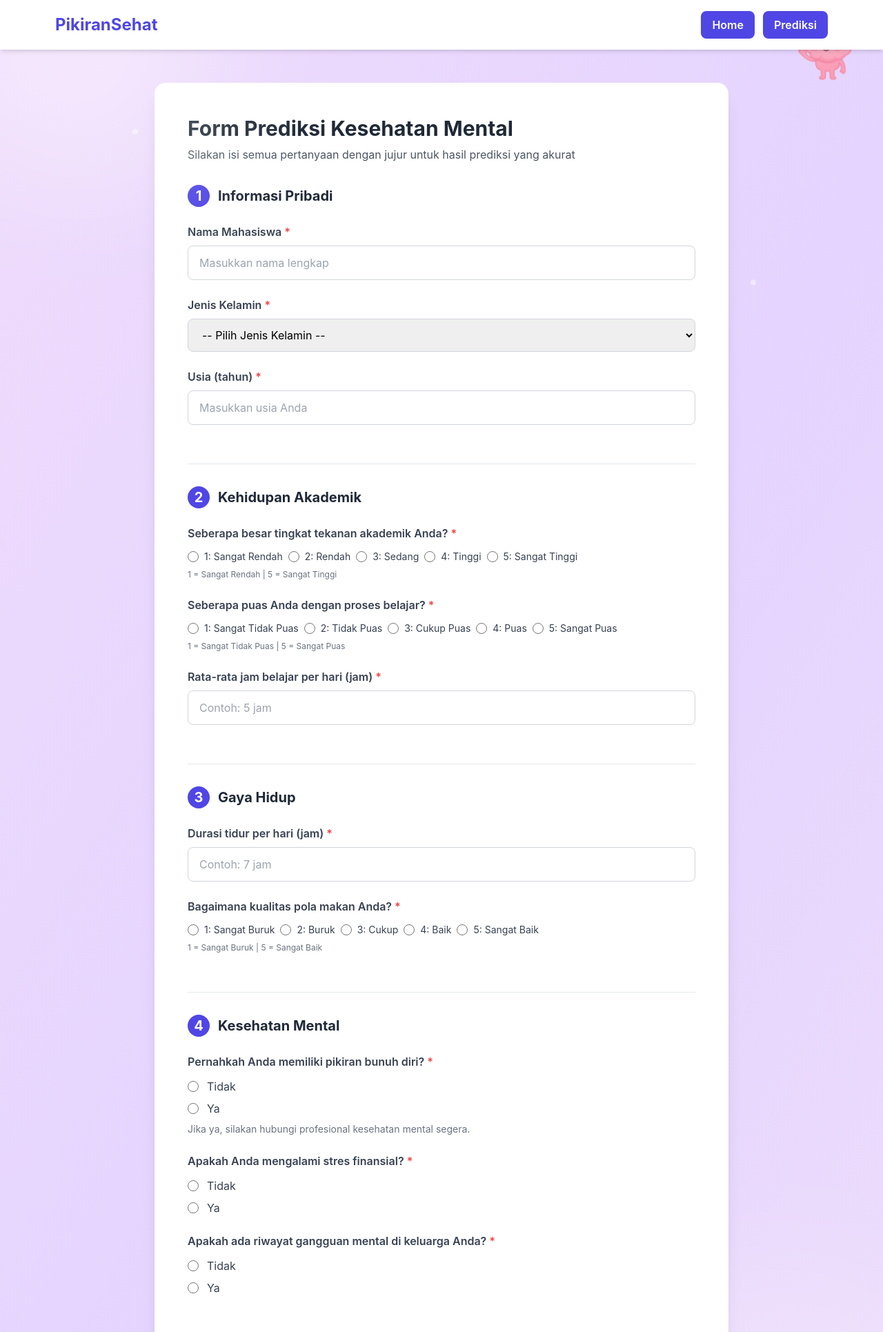
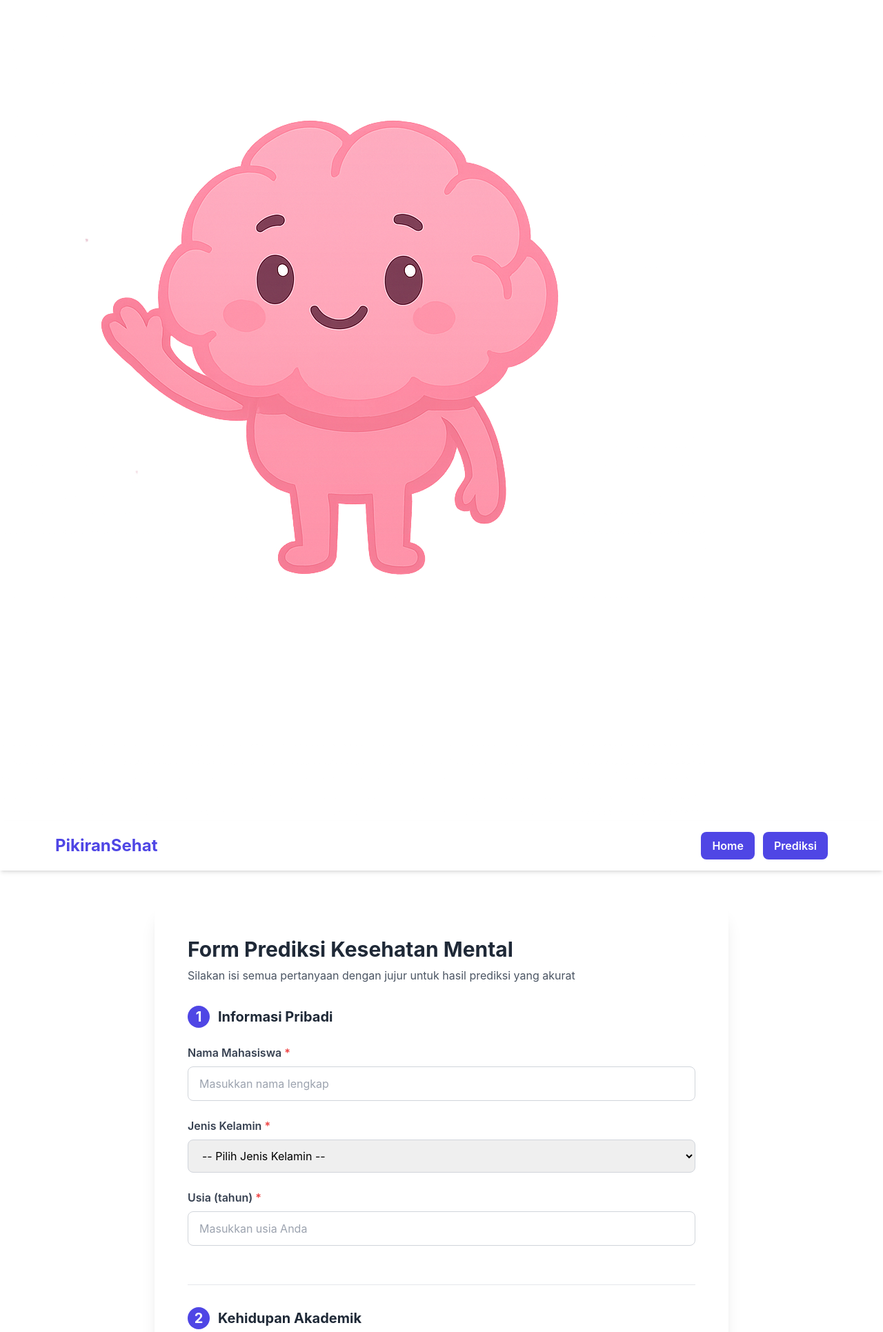
Before and after one commit to Rayency/PikiranSehat, a Flask app: page /predict in a window 1280 px wide; the page is wider, and only the part inside the window is pictured. Shown: the top 1931 px of that part at 69% size. Run offline with Flask 3, Linux system fonts and the light colour scheme; parts of the project's set-up code (start-up, migrations or seed data) failed here and were passed over; some libraries are stand-ins or nearby versions.

Commit message:
Update style.css

```diff
--- a/static/style.css
+++ b/static/style.css
@@ -268,144 +213,6 @@ button:active {
     animation: slowFloat 6s ease-in-out infinite;
 }
 
-/* Soft particles */
-.particle {
-    position: absolute;
-    width: 8px;
-    height: 8px;
-    background: white;
-    opacity: 0.45;
-    border-radius: 50%;
-    animation: particleSoft 8s ease-in-out infinite;
-}
-@keyframes particleSoft {
-    0% { transform: translateY(0) scale(1); opacity: 0.2; }
-    50% { transform: translateY(-40px) scale(1.3); opacity: 0.5; }
-    100% { transform: translateY(0) scale(1); opacity: 0.2; }
-}
-
-/* =========================================
-   SUPER AESTHETIC PREDICT BACKGROUND
-   ========================================= */
-
-.predict-background {
-    min-height: 100vh;
-    background: linear-gradient(
-        120deg,
-        #f8d7ff,
-        #ffe5f7,
-        #e4d4ff,
-        #ffecf2
-    );
-    background-size: 400% 400%;
-    animation: moveGradient 12s ease infinite;
-    position: relative;
-    overflow: hidden;
-}
-
-/* Animated gradient */
-@keyframes moveGradient {
-    0% { background-position: 0% 50%; }
-    50% { background-position: 100% 50%; }
-    100% { background-position: 0% 50%; }
-}
-
-/* Soft blur shapes */
-.predict-background::before {
-    content: "";
-    position: absolute;
-    top: -140px;
-    left: -100px;
-    width: 420px;
-    height: 420px;
-    background: #ffffff60;
-    filter: blur(100px);
-    border-radius: 50%;
-}
-
-.predict-background::after {
-    content: "";
-    position: absolute;
-    bottom: -150px;
-    right: -100px;
-    width: 500px;
-    height: 500px;
-    background: #ffffff50;
-    filter: blur(130px);
-    border-radius: 50%;
-}
-
-/* Floating particles */
-.predict-particle {
-    position: absolute;
-    width: 8px;
-    height: 8px;
-    background: white;
-    opacity: 0.45;
-    border-radius: 50%;
-    animation: particleFloat 10s ease-in-out infinite;
-}
-@keyframes particleFloat {
-    0% { transform: translateY(0); }
-    50% { transform: translateY(-45px); }
-    100% { transform: translateY(0); }
-}
-
-/* Floating mascot */
-.floating-mascot {
-    position: absolute;
-    top: 20px;
-    right: 20px;
-    width: 120px;
-    opacity: 0.85;
-    animation: mascotFloat 6s ease-in-out infinite;
-}
-@keyframes mascotFloat {
-    0% { transform: translateY(0); }
-    50% { transform: translateY(-20px); }
-    100% { transform: translateY(0); }
-}
-
-/* Form card upgrade */
-.predict-card {
-    background: #ffffffd8;
-    backdrop-filter: blur(20px);
-    border-radius: 22px;
-    padding: 35px;
-    box-shadow:
-        0 8px 20px rgba(0,0,0,0.10),
-        0 0 40px rgba(255,255,255,0.3);
-    animation: cardPop 0.8s ease-out;
-}
-@keyframes cardPop {
-    from { opacity: 0; transform: translateY(30px); }
-    to { opacity: 1; transform: translateY(0); }
-}
-
-/* Glow on hover */
-.predict-card:hover {
-    box-shadow:
-        0 12px 28px rgba(0,0,0,0.15),
-        0 0 55px rgba(255,255,255,0.5);
-    transform: scale(1.01);
-    transition: 0.3s;
-}
-
-/* FIX: allow scrolling on predict page */
-.predict-background {
-    min-height: auto !important;
-    height: auto !important;
-    overflow-y: auto !important;
-    overflow-x: hidden;
-    position: relative;
-}
-
-/* Floating mascot and particles must not block scroll */
-.floating-mascot,
-.predict-particle {
-    pointer-events: none !important;
-}
-
 /* Maskot floating untuk intro */
 .intro-mascot {
     width: 280px;
```
Also changed, not shown: other parts of static/style.css (+3 -58 lines).
